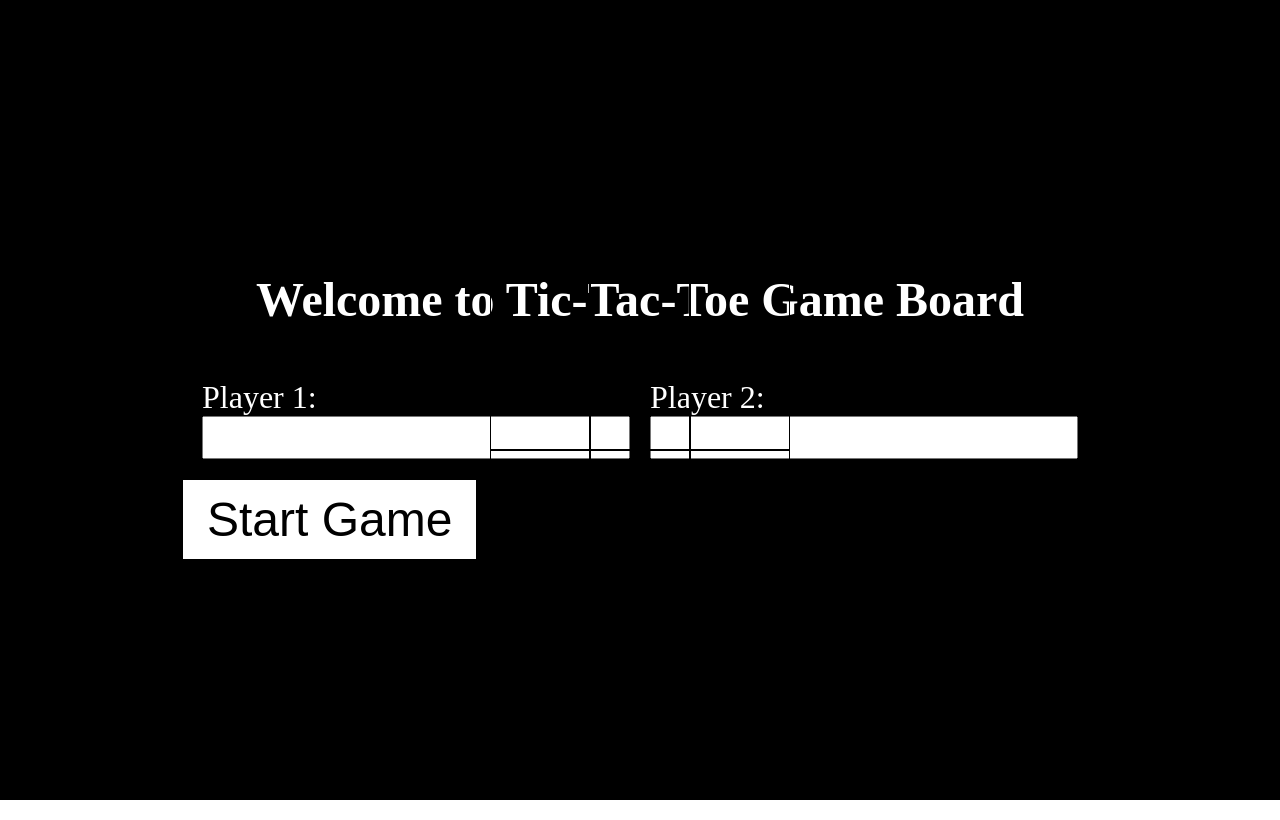
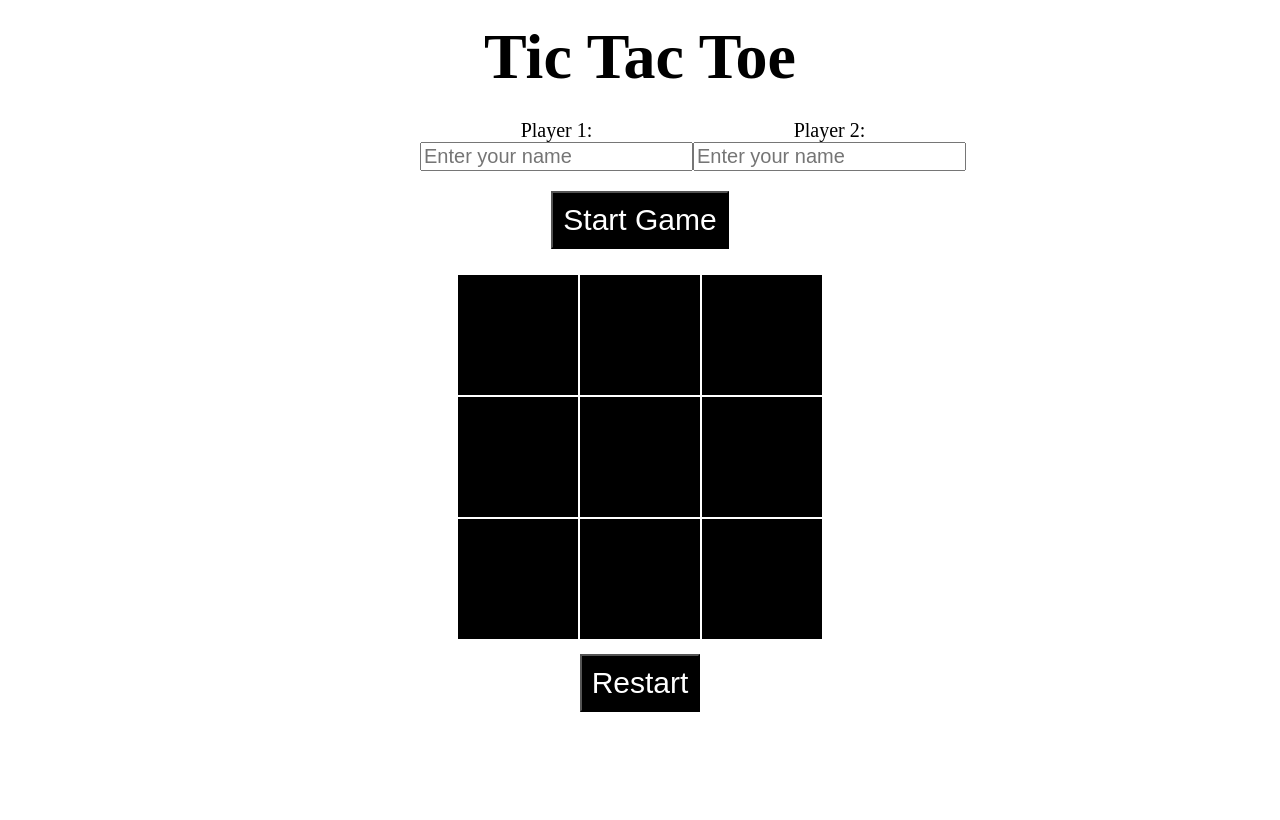
Before and after one commit to jstloyal/Tic-Tac-Toe, a plain HTML site: page index.html in a window 1280 px wide. Drawn offline with Linux system fonts and the light colour scheme.

Commit message:
update game index page

```diff
--- a/index.html
+++ b/index.html
@@ -8,17 +8,17 @@
     <script src="js/script.js" defer></script>
   </head>
   <body>
-    <div class="welcome-screen" id="welcomeScreen">
-      <h1>Welcome to Tic-Tac-Toe Game Board</h1>
+    <h1 class="heading">Tic Tac Toe</h1>
+    <div class="my-form">
       <form class="form">
-        <div class="my-form">
+        <div class="form-input">
           <div>
-            <label for="player-1">Player 1:</label><br />
-            <input type="text" id="playerOne" name="name" /><br />
+            <label for="name">Player 1:</label>
+            <input type="text" placeholder="Enter your name" />
           </div>
           <div>
-            <label for="player-1">Player 2:</label><br />
-            <input type="text" id="playerTwo" name="name" /><br />
+            <label for="name">Player 2:</label>
+            <input type="text" placeholder="Enter your name" />
           </div>
         </div>
         <button id="startButton">Start Game</button>
@@ -37,7 +37,7 @@
     </div>
     <div class="winning-message" id="winningMessage">
       <div data-winning-message-text></div>
-      <button id="restartButton">Restart</button>
+      <button class="restart" id="restartButton">Restart</button>
     </div>
   </body>
 </html>
--- a/styles.css
+++ b/styles.css
@@ -1,33 +1,64 @@
-*,
-*::after,
-*::before {
-  box-sizing: border-box;
+body {
+  margin: 0;
+  padding: 0;
+  height: 100vh;
 }
 
-:root {
-  --cell-size: 100px;
-  --mark-size: calc(var(--cell-size) * 0.9);
+.heading {
+  font-size: 4rem;
+  text-align: center;
+  margin-top: 20px;
+  margin-bottom: 25px;
 }
 
-body {
-  margin: 0;
+.my-form {
+  width: 50%;
+  margin-left: auto;
+  margin-right: auto;
+  margin-bottom: 25px;
+}
+
+.form {
+  text-align: center;
+}
+
+.form button,
+.restart {
+  padding: 10px;
+  background-color: black;
+  color: white;
+  font-size: 30px;
+  font-weight: 400;
+  margin-top: 20px;
+}
+
+.form-input {
+  display: flex;
+  flex-direction: row;
+  justify-content: space-between;
+  margin-right: 100px;
+  margin-left: 100px;
+}
+
+label,
+input {
+  font-size: 20px;
 }
 
 .board {
   width: 100vw;
-  height: 100vh;
+  height: 40vh;
   display: grid;
   justify-content: center;
-  align-content: center;
   justify-items: center;
-  align-items: center;
   grid-template-columns: repeat(3, auto);
 }
 
 .cell {
-  width: var(--cell-size);
-  height: var(--cell-size);
-  border: 1px solid #000;
+  width: 120px;
+  height: 120px;
+  background-color: #000;
+  border: 1px solid #fff;
   display: flex;
   justify-content: center;
   align-items: center;
@@ -35,133 +66,7 @@ body {
   cursor: pointer;
 }
 
-.cell.x,
-.cell.circle {
-  cursor: not-allowed;
+.winning-message {
+  margin-top: 40px;
+  text-align: center;
 }
-
-.cell.x::before,
-.cell.x::after,
-.cell.circle::before,
-.cell.circle::after {
-  background-color: black;
-}
-
-.board.x .cell:not(.x):not(.circle):hover::before,
-.board.x .cell:not(.x):not(.circle):hover::after,
-.board.circle .cell:not(.x):not(.circle):hover::before,
-.board.circle .cell:not(.x):not(.circle):hover::after {
-  background-color: lightgrey;
-}
-
-.cell.x::before,
-.cell.x::after,
-.board.x .cell:not(.x):not(.circle):hover::before,
-.board.x .cell:not(.x):not(.circle):hover::after {
-  content: "";
-  position: absolute;
-  width: calc(var(--mark-size) * 0.15);
-  height: var(--mark-size);
-}
-
-.cell.cell.x::before,
-.board.x .cell:not(.x):not(.circle):hover::before {
-  transform: rotate(45deg);
-}
-
-.cell.cell.x::after,
-.board.x .cell:not(.x):not(.circle):hover::after {
-  transform: rotate(-45deg);
-}
-
-.cell.circle::before,
-.cell.circle::after,
-.board.circle .cell:not(.x):not(.circle):hover::before,
-.board.circle .cell:not(.x):not(.circle):hover::after {
-  content: "";
-  position: absolute;
-  width: var(--mark-size);
-  height: var(--mark-size);
-  border-radius: 50%;
-}
-
-.cell.circle::before,
-.board.circle .cell:not(.x):not(.circle):hover::before {
-  width: var(--mark-size);
-  height: var(--mark-size);
-}
-
-.cell.circle::after,
-.board.circle .cell:not(.x):not(.circle):hover::after {
-  width: calc(var(--mark-size) * 0.7);
-  height: calc(var(--mark-size) * 0.7);
-  background-color: #fff;
-}
-
-.winning-message {
-  display: none;
-  position: fixed;
-  top: 0;
-  left: 0;
-  right: 0;
-  bottom: 0;
-  background-color: rgba(0, 0, 0, 0.9);
-  justify-content: center;
-  align-items: center;
-  color: white;
-  font-size: 5rem;
-  flex-direction: column;
-}
-
-.welcome-screen h1 {
-  font-size: 3rem;
-}
-
-.welcome-screen {
-  display: flex;
-  position: fixed;
-  top: 0;
-  left: 0;
-  right: 0;
-  bottom: 0;
-  background-color: black;
-  justify-content: center;
-  align-items: center;
-  color: white;
-  flex-direction: column;
-}
-
-.form label,
-.form input {
-  font-size: 2rem;
-}
-
-.my-form {
-  display: flex;
-  flex-direction: row;
-  margin: 10px;
-}
-
-.my-form div {
-  margin: 10px;
-}
-
-.winning-message button,
-.welcome-screen button {
-  font-size: 3rem;
-  background-color: white;
-  border: 1px solid black;
-  padding: 0.25em 0.5em;
-  cursor: pointer;
-}
-
-.welcome-screen button:hover,
-.winning-message button:hover {
-  background-color: black;
-  color: white;
-  border-color: white;
-}
-
-.winning-message.show {
-  display: flex;
-}
```
